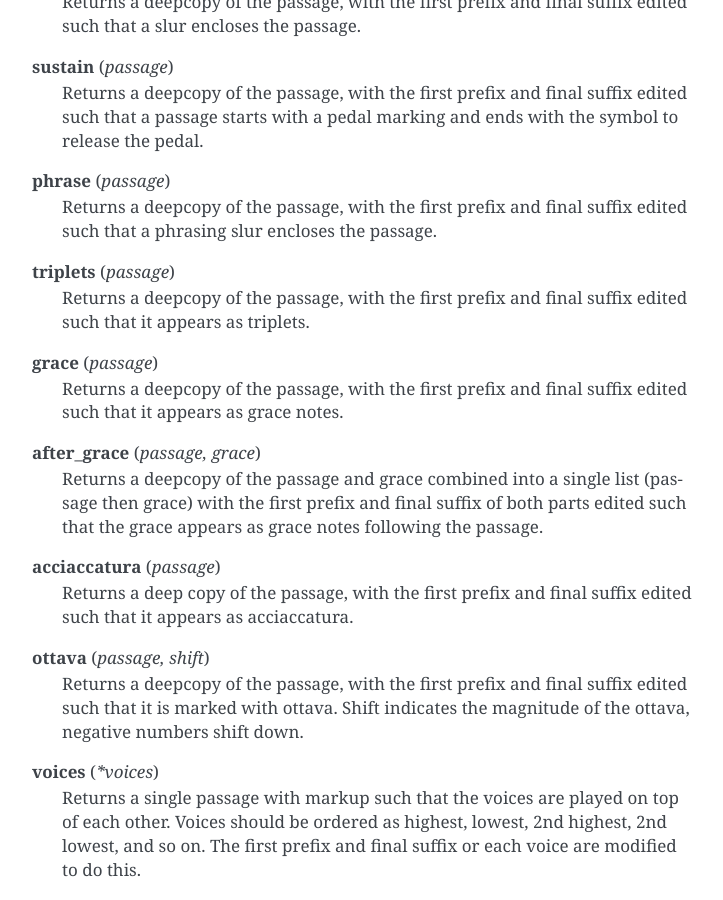
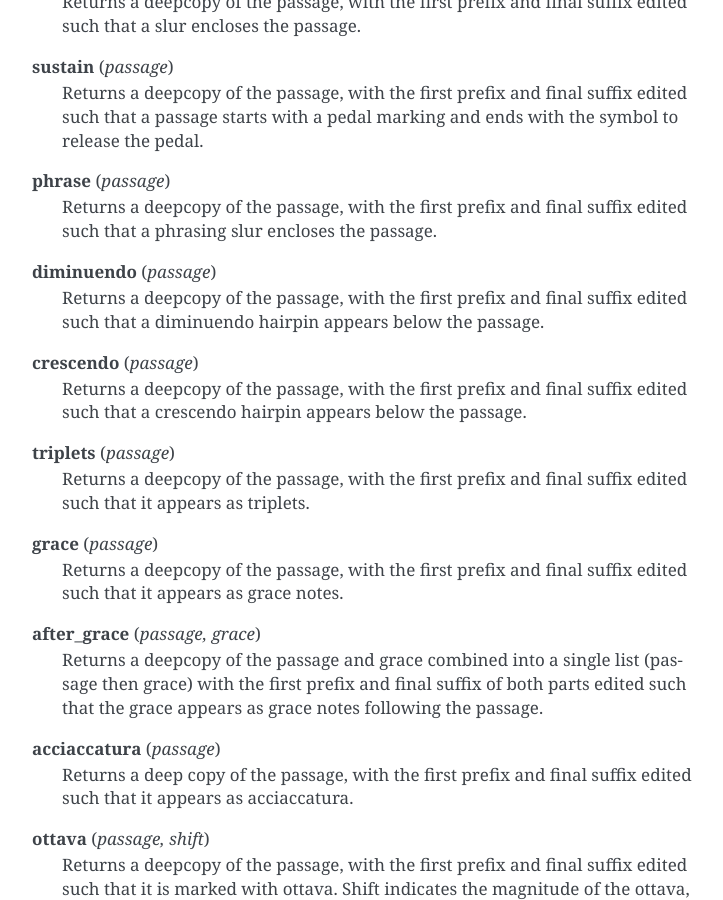
Before and after one commit to thomasmorgan/LilyLib, a Sphinx documentation site: the page built from docs/source/API.rst, in a window 1280 px wide and 900 px high, scrolled down 13326 px. Shown: the whole window, without its empty margins (388-1111 px from the left). Built offline with Sphinx 7.4.7, drawn with Linux system fonts in a browser that asks for light colours.

Commit message:
Update docs: dim and cresc

```diff
--- a/docs/source/API.rst
+++ b/docs/source/API.rst
@@ -470,6 +470,12 @@ markup
 **phrase** (*passage*)
 	Returns a deepcopy of the passage, with the first prefix and final suffix edited such that a phrasing slur encloses the passage.
 
+**diminuendo** (*passage*)
+	Returns a deepcopy of the passage, with the first prefix and final suffix edited such that a diminuendo hairpin appears below the passage.
+
+**crescendo** (*passage*)
+	Returns a deepcopy of the passage, with the first prefix and final suffix edited such that a crescendo hairpin appears below the passage.
+
 **triplets** (*passage*)
 	Returns a deepcopy of the passage, with the first prefix and final suffix edited such that it appears as triplets.
 
```
Also changed, not shown: 6 other files.
